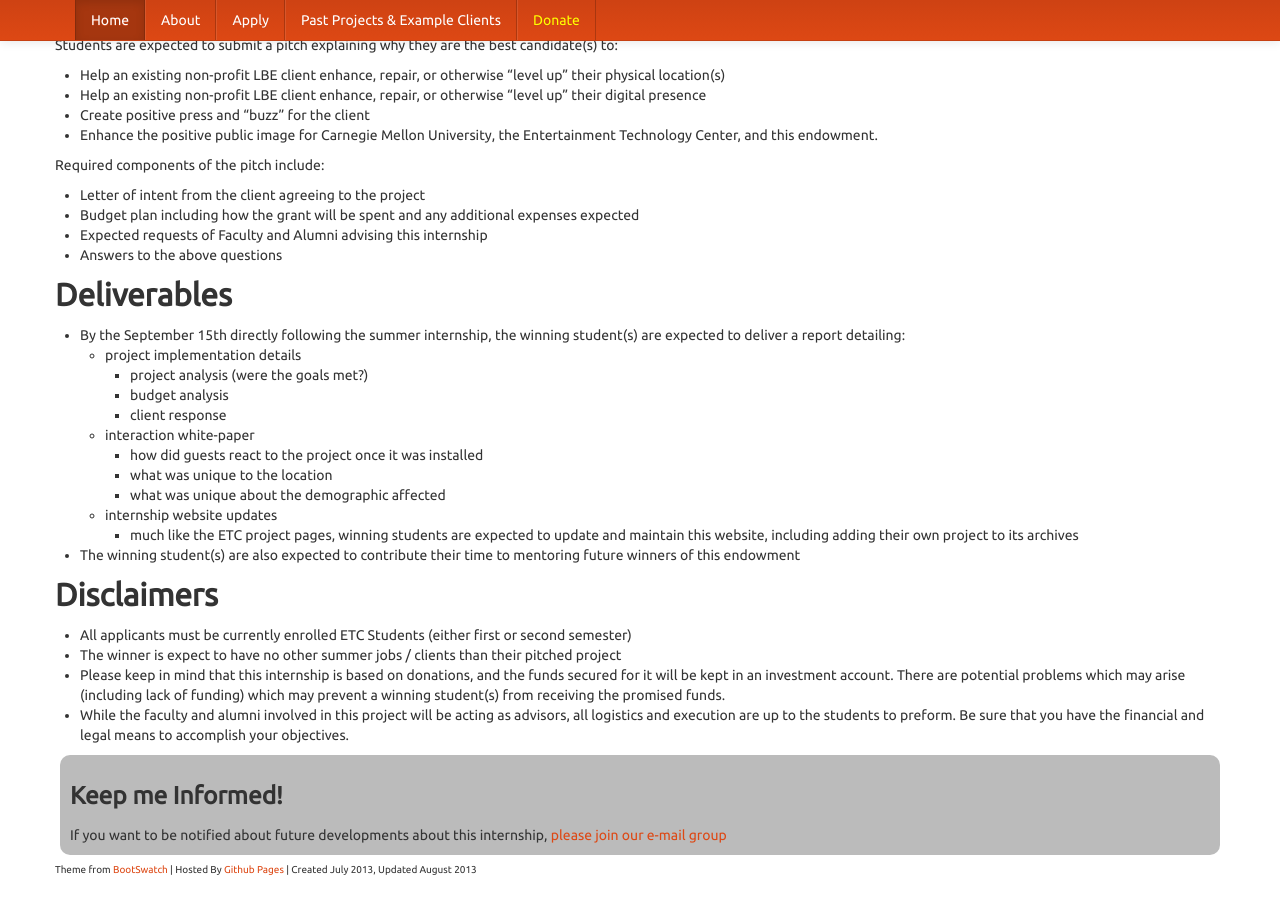
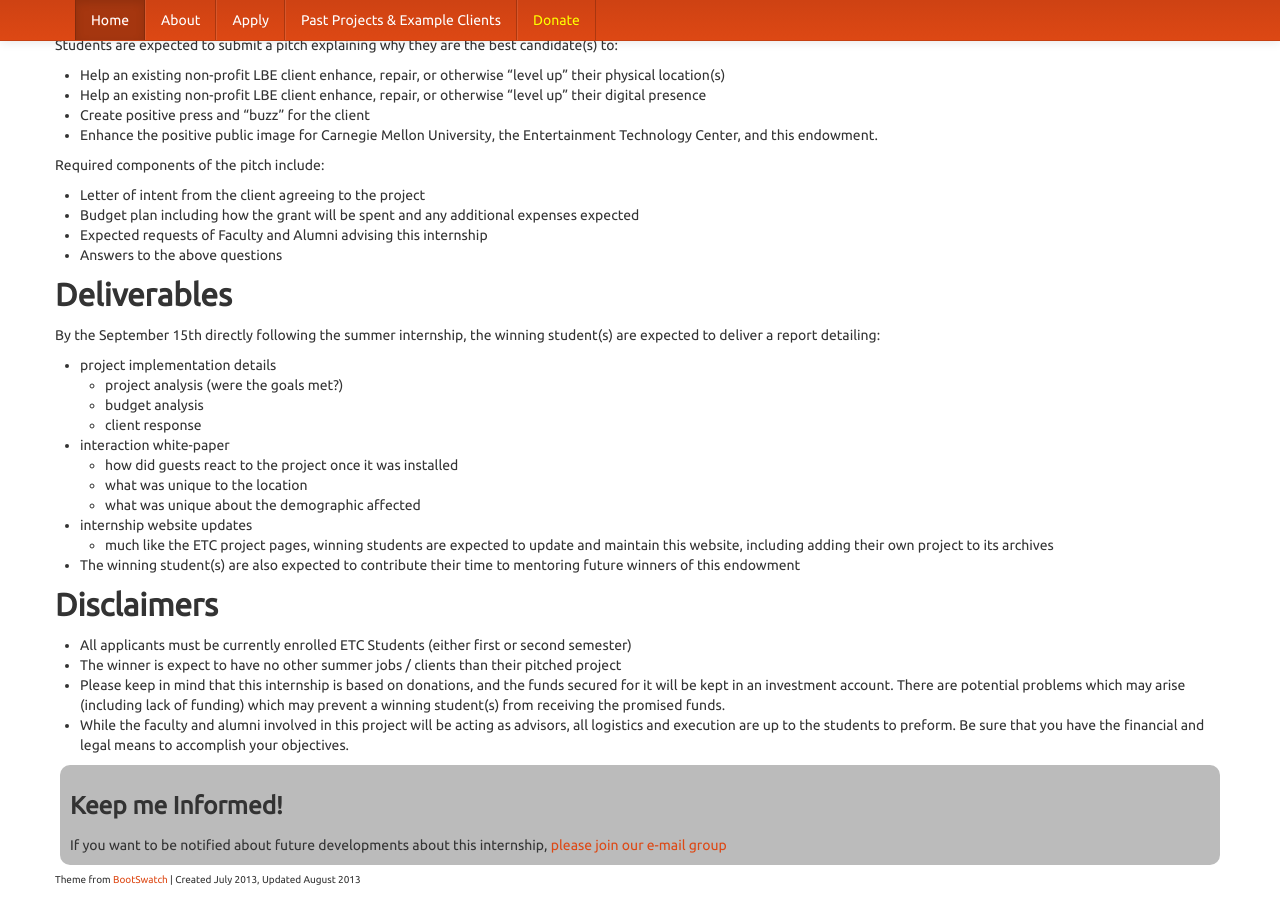
Before and after one commit to evantahler/lbe-internship.com, a Jekyll site: the page built from pages/apply.md, in a window 1280 px wide and 900 px high, scrolled down 895 px. Built offline with Jekyll 4.4.1, drawn with Linux system fonts in a browser that asks for light colours.

Commit message:
fix bullet list

```diff
--- a/_includes/footer.html
+++ b/_includes/footer.html
@@ -7,5 +7,5 @@
 </div>
 
 <footer class="footerText">
-  <p>Theme from <a href="http://bootswatch.com/">BootSwatch</a> | Hosted By <a href="http://pages.github.com/">Github Pages</a> | Created July 2013, Updated August 2013</p>
+  <p>Theme from <a href="http://bootswatch.com/">BootSwatch</a> | Created July 2013, Updated August 2013</p>
 </footer>
--- a/pages/apply.md
+++ b/pages/apply.md
@@ -61,18 +61,19 @@ Required components of the pitch include:
 
 ## Deliverables
 
-- By the September 15th directly following the summer internship, the winning student(s) are expected to deliver a report detailing:
-  - project implementation details
-    - project analysis (were the goals met?)
-    - budget analysis
-    - client response
-  - interaction white-paper
-    - how did guests react to the project once it was installed
-    - what was unique to the location
-    - what was unique about the demographic affected
-  - internship website updates
-    - much like the ETC project pages, winning students are expected to update and maintain this website, including adding their own project to its archives
-- The winning student(s) are also expected to contribute their time to mentoring future winners of this endowment
+By the September 15th directly following the summer internship, the winning student(s) are expected to deliver a report detailing:
+
+* project implementation details
+  * project analysis (were the goals met?)
+  * budget analysis
+  * client response
+* interaction white-paper
+  * how did guests react to the project once it was installed
+  * what was unique to the location
+  * what was unique about the demographic affected
+* internship website updates
+  * much like the ETC project pages, winning students are expected to update and maintain this website, including adding their own project to its archives
+* The winning student(s) are also expected to contribute their time to mentoring future winners of this endowment
 
 ## Disclaimers
 
```
